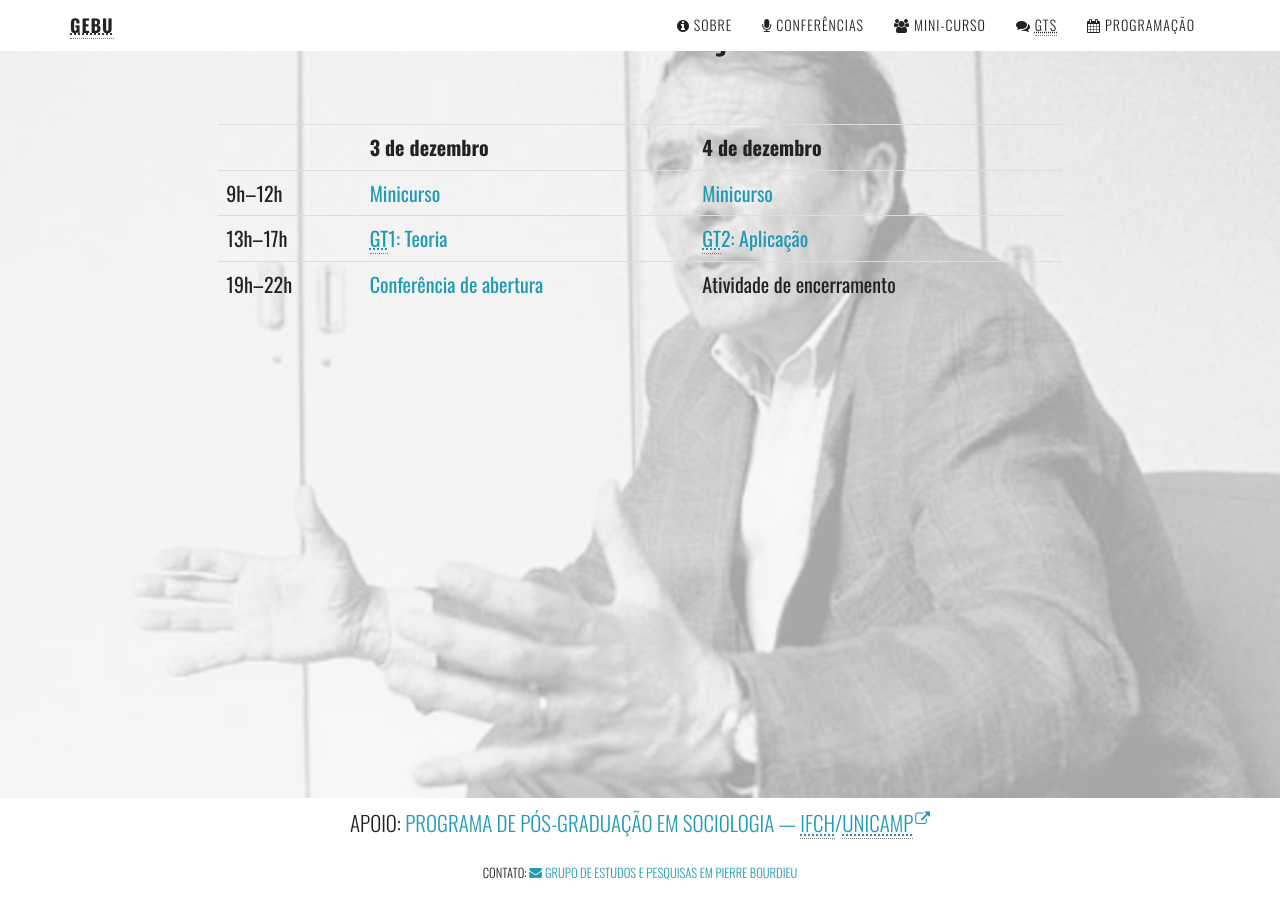
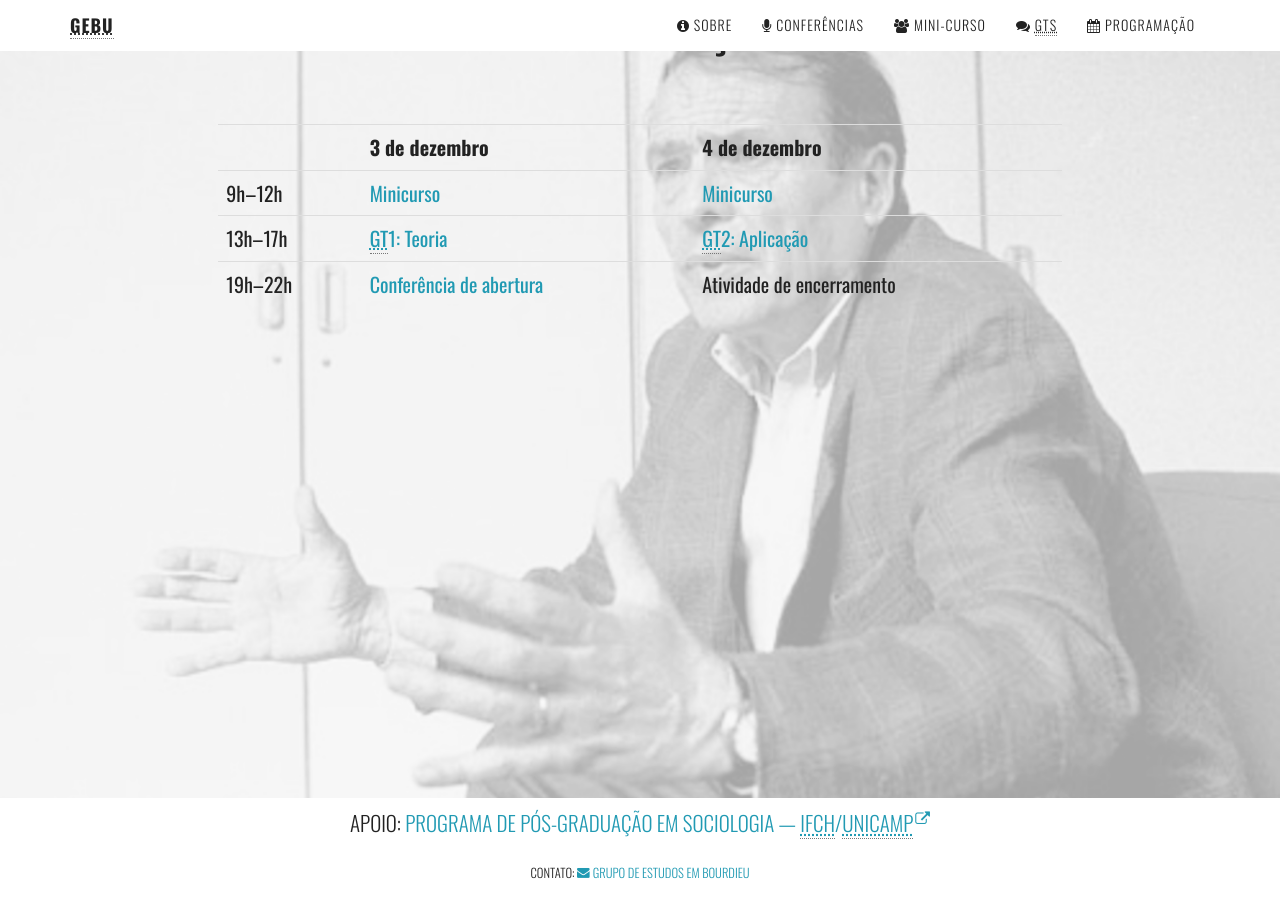
Before and after one commit to gebu/encontro-de-estudos-em-pierre-bourdieu, a Jekyll site: the page built from index.html, in a window 1280 px wide and 900 px high, scrolled down 5273 px. Built offline with Jekyll 4.4.1, drawn with Linux system fonts in a browser that asks for light colours; nearby versions of some CDN libraries.

Commit message:
Fix fontawesome link; fix group name in contact section

```diff
--- a/_layouts/site.html
+++ b/_layouts/site.html
@@ -20,7 +20,8 @@
   <link href="{{ site.baseurl }}/css/custom.css" rel="stylesheet" type="text/css">
 
   <!-- Custom Fonts -->
-  <link href="http://netdna.bootstrapcdn.com/font-awesome/4.0.3/css/font-awesome.min.css" rel="stylesheet" type="text/css">
+  <!-- <link href="http://netdna.bootstrapcdn.com/font&#45;awesome/4.0.3/css/font&#45;awesome.min.css" rel="stylesheet" type="text/css"> -->
+  <link href="//maxcdn.bootstrapcdn.com/font-awesome/4.2.0/css/font-awesome.min.css" rel="stylesheet">
   <!-- <link href='http://fonts.googleapis.com/css?family=Open+Sans:400,300,400italic,700,700italic,800' rel='stylesheet' type='text/css'> -->
   <link href='http://fonts.googleapis.com/css?family=Oswald:400,300,700&subset=latin,latin-ext' rel='stylesheet' type='text/css'>
   <!-- <link href='http://fonts.googleapis.com/css?family=PT+Serif:400,400italic,700,700italic' rel='stylesheet' type='text/css'> -->
--- a/index.html
+++ b/index.html
@@ -19,7 +19,7 @@
 
           <p class="date"> {{ site.date }} </p>
 
-          <a href="#conferencias" class="btn btn-circle page-scroll">
+          <a href="#sobre" class="btn btn-circle page-scroll">
            <i class="fa fa-angle-double-down animated"></i>
           </a>
 
@@ -234,7 +234,7 @@
   <div class="container text-center">
     <p class="lead">Apoio: <a class="externa" href="" title="Programa de Pós-Graduação em Sociologia do Instituto de Filosofia e Ciências Humanas da Universidade Estadual de Campinas">
       Programa de Pós-Graduação em Sociologia — <abbr title="Instituto de Filosofia e Ciências Humanas">IFCH</abbr>/<abbr title="Universidade Estadual de Campinas">Unicamp</abbr></a></p>
-    <p class="footer">Contato: <a class="email" title="Contato através do email" href="mailto:{{site.author.email}}">Grupo de Estudos e Pesquisas em Pierre Bourdieu</a></p>
+    <p class="footer">Contato: <a class="email" title="Contato através do email" href="mailto:{{site.author.email}}">Grupo de Estudos em Bourdieu</a></p>
     <!-- <p>Copyright © Your Website 2014</p> -->
   </div>
 </footer>
```
